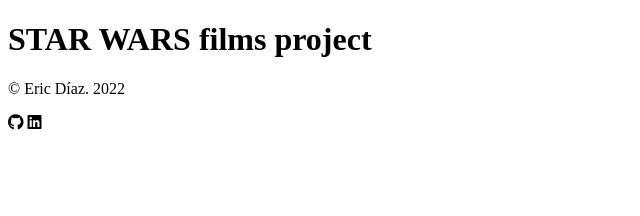
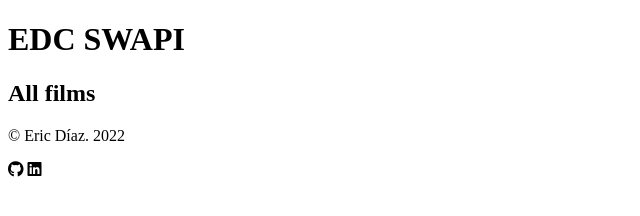
Before and after one commit to EricDiCiv5/edc_swapi_films, a plain HTML site: page index.html in a window 1280 px wide. Shown: the whole page, without its empty margins (0-640 px from the left). Drawn offline with Linux system fonts and the light colour scheme.

Commit message:
Third versions of the index html

```diff
--- a/index.html
+++ b/index.html
@@ -5,17 +5,17 @@
     <meta http-equiv="X-UA-Compatible" content="IE=edge">
     <meta name="viewport" content="width=device-width, initial-scale=1.0">
     <link rel="stylesheet" href="https://cdnjs.cloudflare.com/ajax/libs/font-awesome/6.2.0/css/all.min.css" integrity="sha512-xh6O/CkQoPOWDdYTDqeRdPCVd1SpvCA9XXcUnZS2FmJNp1coAFzvtCN9BmamE+4aHK8yyUHUSCcJHgXloTyT2A==" crossorigin="anonymous" referrerpolicy="no-referrer" />
-    <link rel="icon" type="image/x-icon" href="´./images/film-frames.ico">
+    <link rel="icon" type="image/x-icon" href="./images/film-frames.ico">
     <link rel="stylesheet" href="estilosSWAPI.css">
     <script src="main.js"></script>
     <title>EDC SWAPI Films</title>
 </head>
 <body>
     <header>
-        <h1>STAR WARS films project</h1>
+        <h1>EDC SWAPI</h1>
     </header>
     <main>
-
+        <h2>All films</h2>
     </main>
     <footer>
         <p>&copy; Eric Díaz. 2022</p>
@@ -23,7 +23,6 @@
             <i class="fa-brands fa-github"></i>
             <i class="fa-brands fa-linkedin"></i>
         </article>
-
     </footer>
 </body>
 </html>
```
